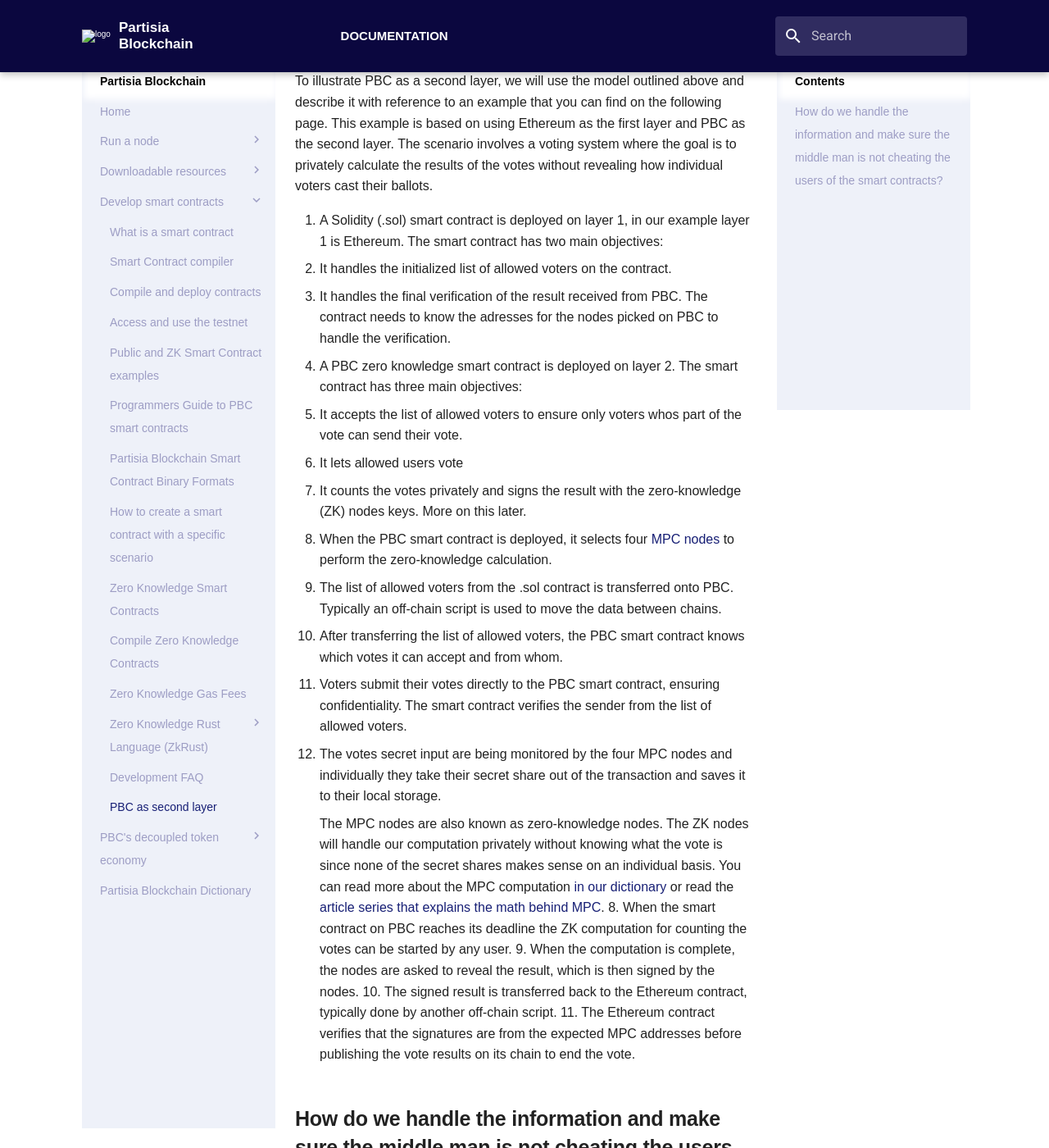
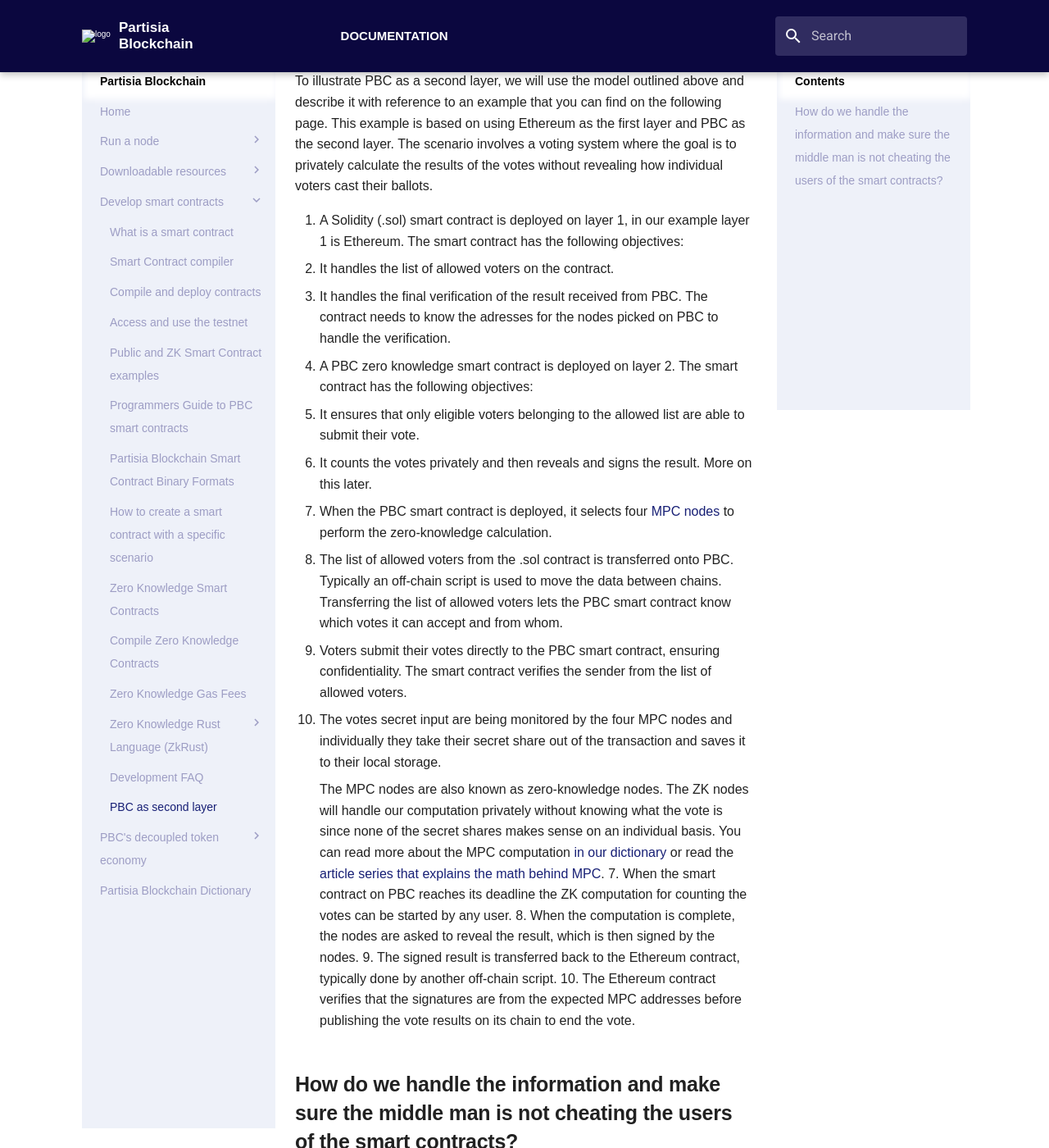
Before and after one commit to 0xSero/partisia-docs, an MkDocs documentation site: the page built from docs/PBC-as-a-second-layer/pbc-as-second-layer.md, in a window 1280 px wide and 1400 px high, scrolled down 957 px. Shown: the whole window at 82% size. Built offline with MkDocs 1.6.1 and Material for MkDocs 9.7.7, drawn with Linux system fonts in a browser that asks for light colours; some web fonts are replaced; a script that is not in the unit is left out.

Commit message:
Adding text parts from JG

```diff
--- a/docs/PBC-as-a-second-layer/pbc-as-second-layer.md
+++ b/docs/PBC-as-a-second-layer/pbc-as-second-layer.md
@@ -11,24 +11,22 @@
 
 To illustrate PBC as a second layer, we will use the model outlined above and describe it with reference to an example that you can find on the following page. This example is based on using Ethereum as the first layer and PBC as the second layer. The scenario involves a voting system where the goal is to privately calculate the results of the votes without revealing how individual voters cast their ballots.
 
-1. A Solidity (.sol) smart contract is deployed on layer 1, in our example layer 1 is Ethereum. The smart contract has two main objectives:
-   * It handles the initialized list of allowed voters on the contract.
+1. A Solidity (.sol) smart contract is deployed on layer 1, in our example layer 1 is Ethereum. The smart contract has the following objectives:
+   * It handles the list of allowed voters on the contract.
    * It handles the final verification of the result received from PBC. The contract needs to know the adresses for the nodes picked on PBC to handle the verification.
-2. A PBC zero knowledge smart contract is deployed on layer 2. The smart contract has three main objectives:
-   * It accepts the list of allowed voters to ensure only voters whos part of the vote can send their vote.
-   * It lets allowed users vote
-   * It counts the votes privately and signs the result with the zero-knowledge (ZK) nodes keys. More on this later.
+2. A PBC zero knowledge smart contract is deployed on layer 2. The smart contract has the following objectives:
+   * It ensures that only eligible voters belonging to the allowed list are able to submit their vote.
+   * It counts the votes privately and then reveals and signs the result. More on this later.
 3. When the PBC smart contract is deployed, it selects four [MPC nodes](/docs/dictionary.md#mpc) to perform the zero-knowledge calculation.
-4. The list of allowed voters from the .sol contract is transferred onto PBC. Typically an off-chain script is used to move the data between chains.
-5. After transferring the list of allowed voters, the PBC smart contract knows which votes it can accept and from whom.
-6. Voters submit their votes directly to the PBC smart contract, ensuring confidentiality. The smart contract verifies the sender from the list of allowed voters.
-7. The votes secret input are being monitored by the four MPC nodes and individually they take their secret share out of the transaction and saves it to their local storage.
+4.  The list of allowed voters from the .sol contract is transferred onto PBC. Typically an off-chain script is used to move the data between chains. Transferring the list of allowed voters lets the PBC smart contract know which votes it can accept and from whom.
+5. Voters submit their votes directly to the PBC smart contract, ensuring confidentiality. The smart contract verifies the sender from the list of allowed voters.
+6. The votes secret input are being monitored by the four MPC nodes and individually they take their secret share out of the transaction and saves it to their local storage.
 
     The MPC nodes are also known as zero-knowledge nodes. The ZK nodes will handle our computation privately without knowing what the vote is since none of the secret shares makes sense on an individual basis. You can read more about the MPC computation [in our dictionary](/docs/dictionary.md#mpc) or read the [article series that explains the math behind MPC](https://medium.com/partisia-blockchain/mpc-techniques-series-part-1-secret-sharing-d8f98324674a).
-8. When the smart contract on PBC reaches its deadline the ZK computation for counting the votes can be started by any user.
-9.  When the computation is complete, the nodes are asked to reveal the result, which is then signed by the nodes.
-10. The signed result is transferred back to the Ethereum contract, typically done by another off-chain script.
-11. The Ethereum contract verifies that the signatures are from the expected MPC addresses before publishing the vote results on its chain to end the vote.
+7. When the smart contract on PBC reaches its deadline the ZK computation for counting the votes can be started by any user.
+8.  When the computation is complete, the nodes are asked to reveal the result, which is then signed by the nodes.
+9.  The signed result is transferred back to the Ethereum contract, typically done by another off-chain script.
+10. The Ethereum contract verifies that the signatures are from the expected MPC addresses before publishing the vote results on its chain to end the vote.
 
 ## How do we handle the information and make sure the middle man is not cheating the users of the smart contracts?
 
```
